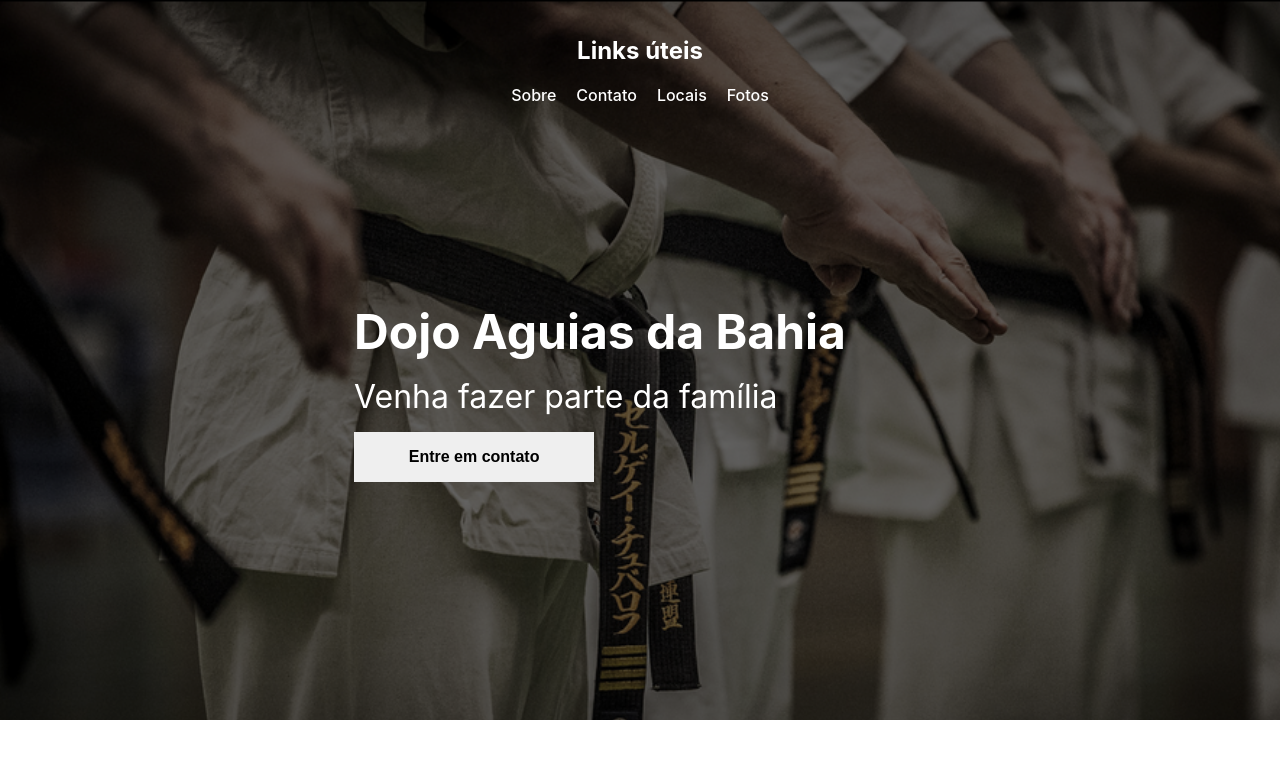
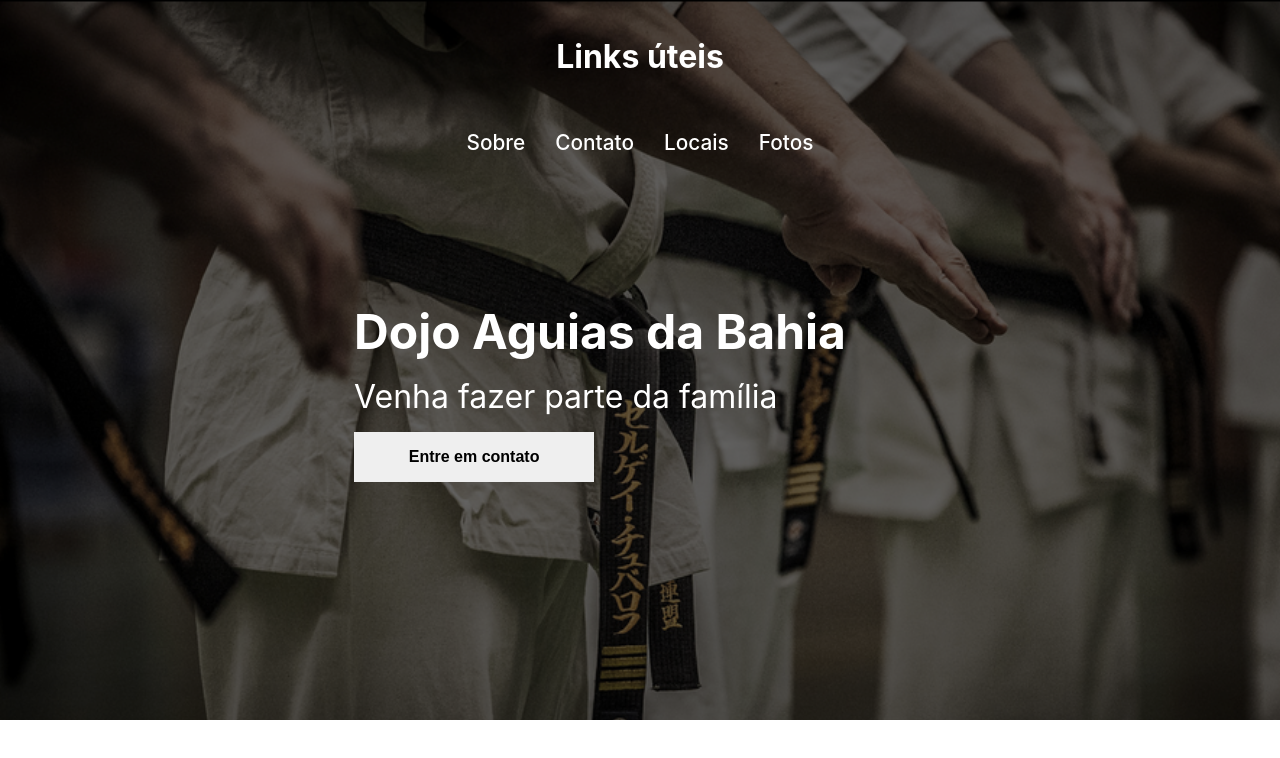
Before and after one commit to brenooliveiranascimento/dojo-aguias, a Next.js app: page / in a window 1280 px wide. Shown: the top 758 px of the page. Built offline with nearby package versions, Linux system fonts and the light colour scheme.

Commit message:
adjust utilities liniks

```diff
--- a/src/components/Header/Header.module.scss
+++ b/src/components/Header/Header.module.scss
@@ -16,11 +16,13 @@
 .header_container {
   max-width: 1720px;
   display: flex;
+  margin-top: 2rem;
 
   a {
-    margin: 10px;
+    margin: 15px;
     transition: all 0.5s;
     font-weight: 500;
+    font-size: 1.3rem;
   }
 
   a:hover {
--- a/src/components/Header/Header.tsx
+++ b/src/components/Header/Header.tsx
@@ -5,7 +5,7 @@ import styles from './Header.module.scss'
 function Header() {
   return (
     <header className={styles.header}>
-      <h2>Links úteis</h2>
+      <h1>Links úteis</h1>
       <section className={styles.header_container}>
         <nav>
           <Link href="about">
```
